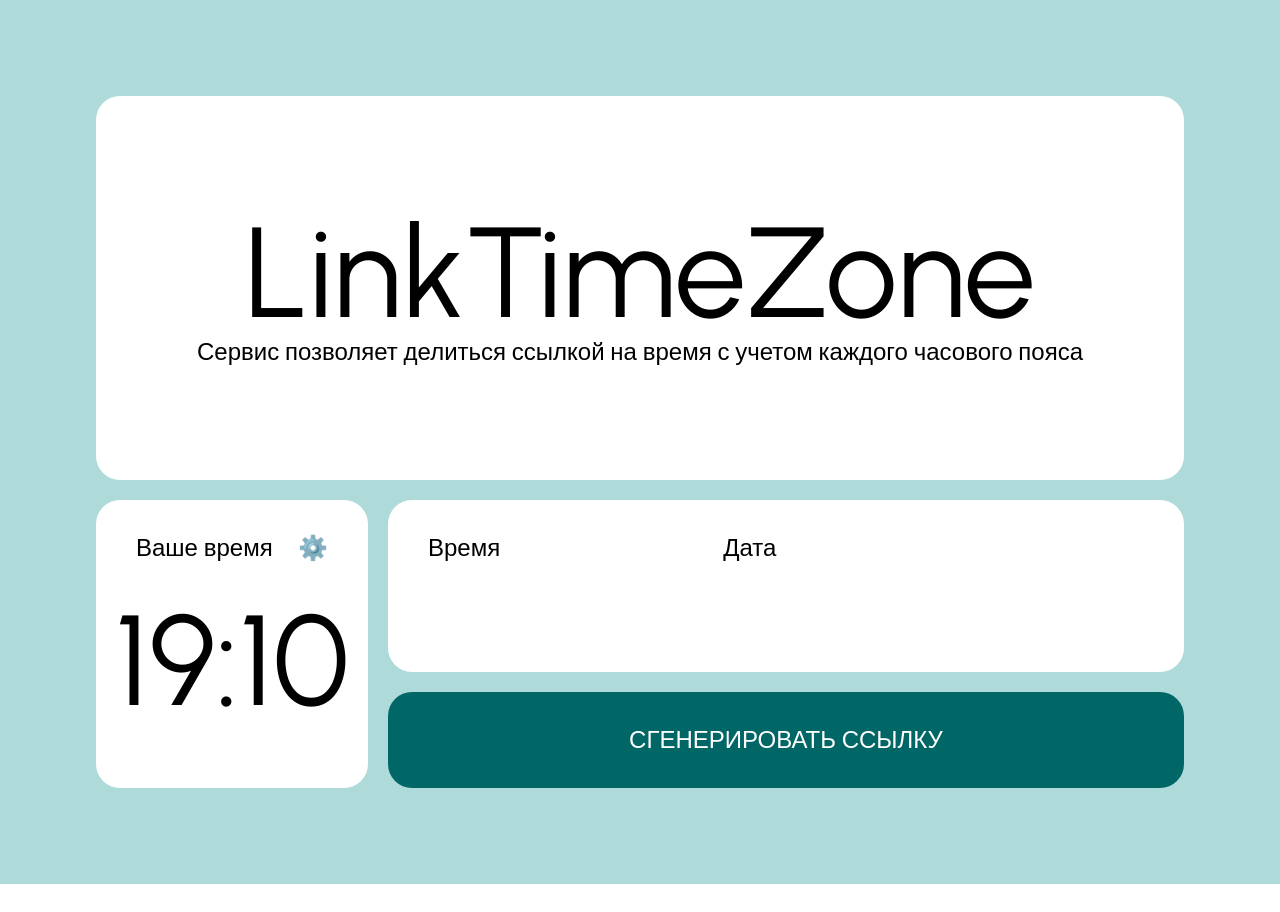
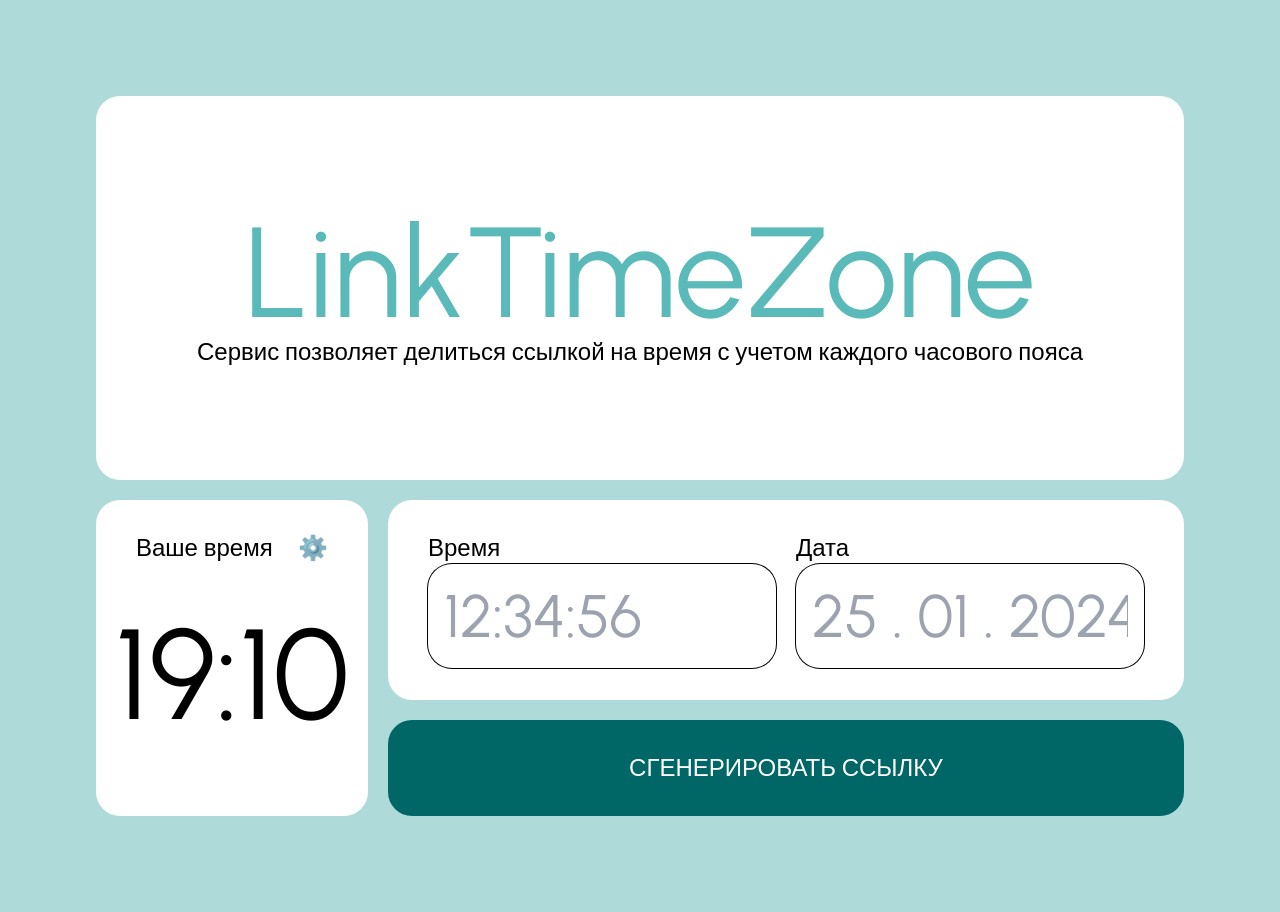
Before and after one commit to eeershov/timelink, a Next.js app: page / in a window 1280 px wide. Before the commit the page ends 884 px from the top, so only its background shows below. Built offline with nearby package versions, Linux system fonts and the light colour scheme.

Commit message:
refactor: css

```diff
--- a/app/page.tsx
+++ b/app/page.tsx
@@ -1,11 +1,11 @@
-import Image from 'next/image'
+// import Image from 'next/image'
 
 export default function Home() {
   return (
     <main className="bg-[#AEDADA] flex min-h-screen flex-col items-center justify-center p-24 gap-5">
       <div className='bg-white rounded-3xl max-w-screen-2xl min-w-full h-auto flex justify-center items-center'>
         <div className='my-28'>
-          <h1 className='font-normal text-9xl text-center'>LinkTimeZone</h1>
+          <h1 className='font-normal text-9xl text-center text-[#5AB9B9]'>LinkTimeZone</h1>
           <p className='text-2xl text-center'>Сервис позволяет делиться ссылкой на время с учетом каждого часового пояса</p>
         </div>
       </div>
@@ -22,11 +22,15 @@ export default function Home() {
         </div>
 
         <div className='flex flex-col gap-5 w-full'>
-        <div className='bg-white rounded-3xl py-8 px-10 flex gap-5 h-full'>
-          <p className='text-2xl'>Время</p>
-          <input></input>
-          <p className='text-2xl'>Дата</p>
-          <input></input>
+        <div className='bg-white rounded-3xl py-8 px-10 flex gap-5 h-full justify-between'>
+          <div className="w-full">
+            <p className='text-2xl'>Время</p>
+            <input placeholder="12:34:56" className='bg-white p-4 ring-black ring-1 rounded-3xl w-full text-6xl  h-16`'></input>
+          </div>
+          <div className="w-full">
+            <p className='text-2xl'>Дата</p>
+            <input placeholder="25 . 01 . 2024" className='bg-white p-4 ring-black ring-1 rounded-3xl w-full text-6xl  h-16`'></input>
+          </div>
         </div>
 
         <div>
```
